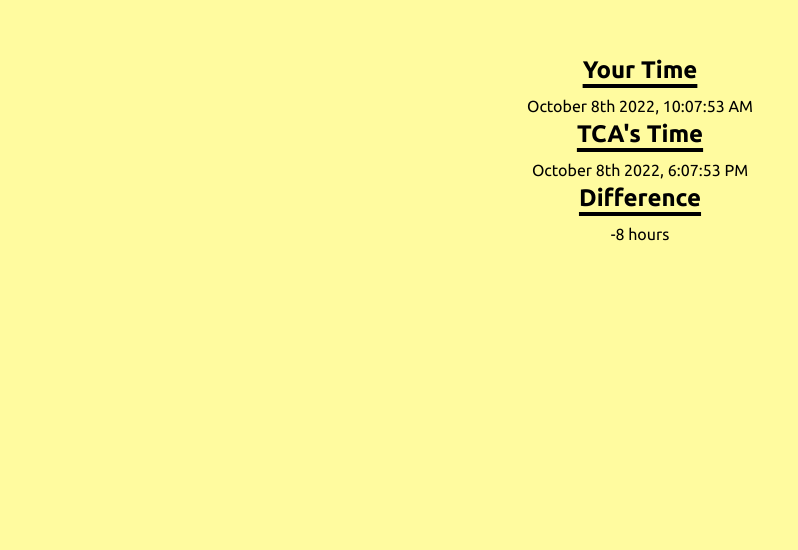
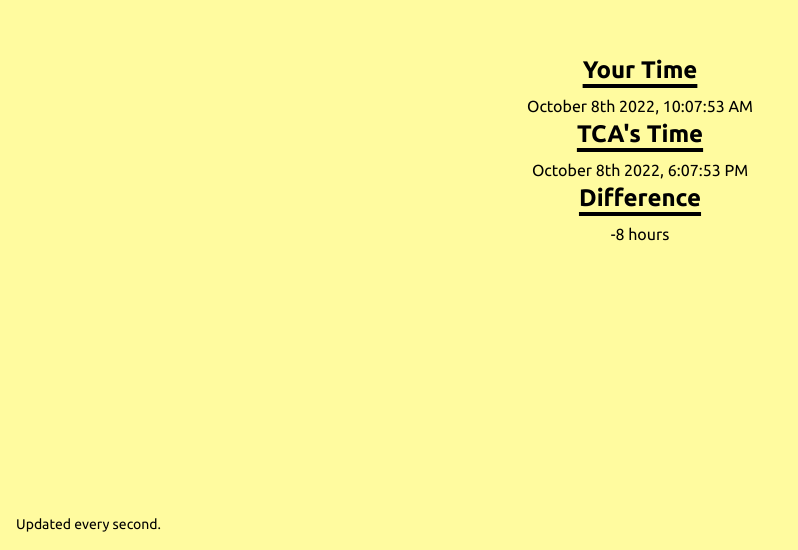
Before and after one commit to ToastedDev/tcabn.tk, a Next.js app: page /time in a window 1280 px wide. Shown: the part 250-800 px from the top of the page, without its empty margins (0-798 px from the left). Built offline with nearby package versions, Linux system fonts and the light colour scheme.

Commit message:
add "updated every second" text in time page

```diff
--- a/pages/time.tsx
+++ b/pages/time.tsx
@@ -45,6 +45,9 @@ export default function NotFound() {
         </h3>
         <p className="mt-2">{timeDiff}</p>
       </div>
+      <div className="fixed left-0 bottom-0 p-4 text-sm text-right">
+        <p>Updated every second.</p>
+      </div>
     </Page>
   );
 }
```
